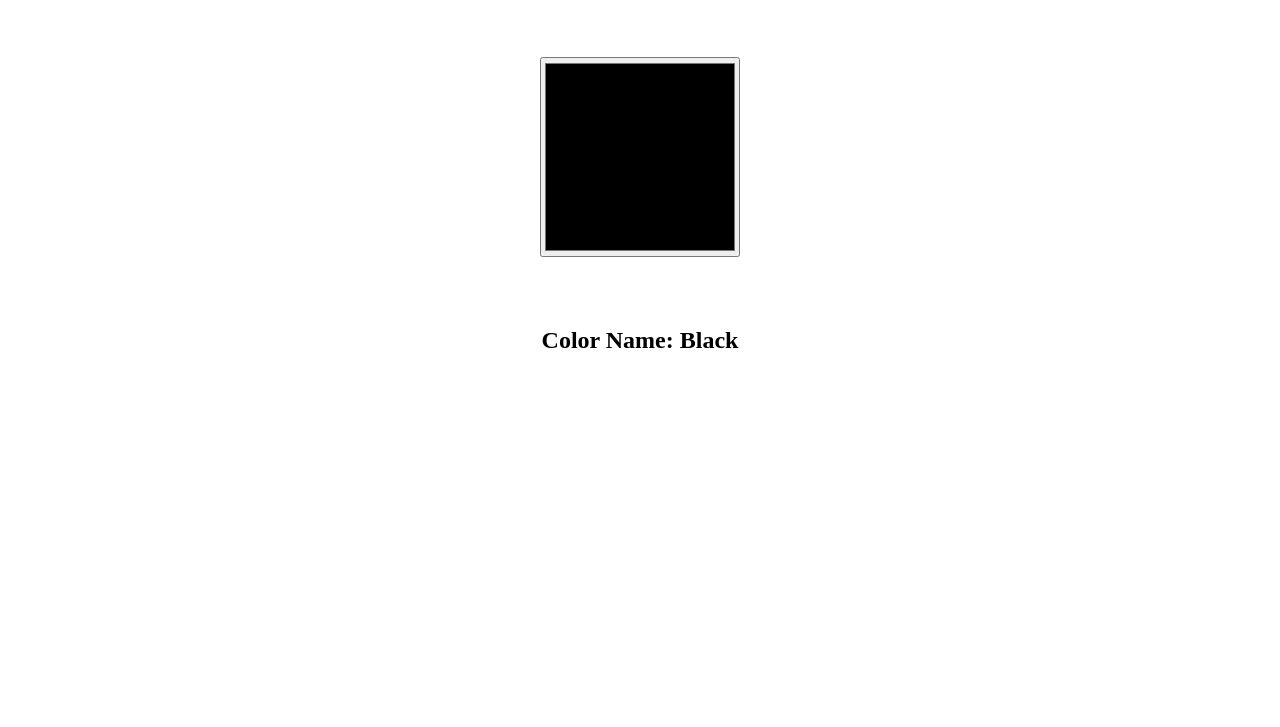
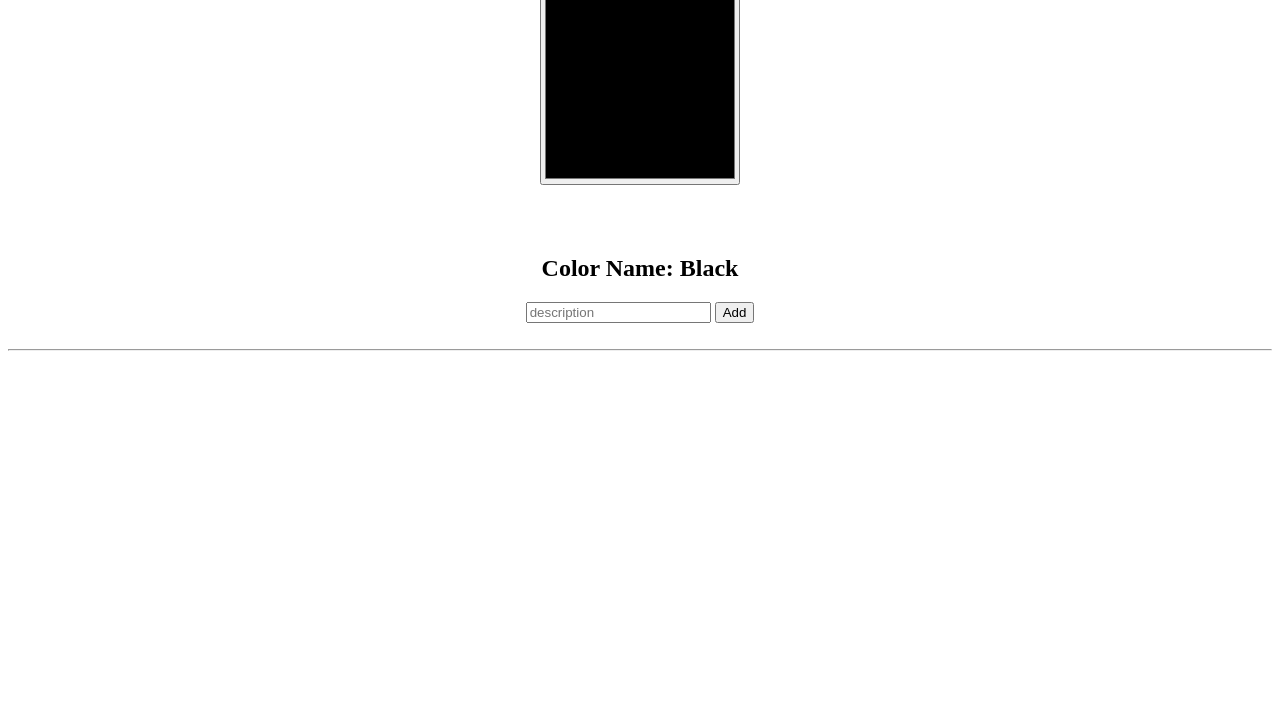
Before and after one commit to husamx99/Colors, a plain HTML site: page index.html in a window 1280 px wide. Shown: the part 73-800 px from the top of the page. Drawn offline with nearby package versions, Linux system fonts and the light colour scheme.

Commit message:
edit index

```diff
--- a/index.html
+++ b/index.html
@@ -5,22 +5,27 @@
     <meta name="viewport" content="width=device-width, initial-scale=1.0">
     <meta http-equiv="X-UA-Compatible" content="ie=edge">
     <link rel="stylesheet" href="style.css">
-    <title>COLOR PAGE</title>
+    <title>COLORS PAGE</title>
 </head>
 <body>
     <div id="header">
 
     </div>
-
     <form>
         <input type="color" id="color">
     </form>
+    <div id="result">
+        <h2>Color Name: <span id="colorName">Black</span></h2>
+    </div>
+    <input type="text" id="addDescription" placeholder="description">
+    <button type="submit" id="add">Add</button>
+    <br><br><hr>
 
-    <div>
-        <h2>Color Name: <span id="colorName">Black</span></h2>
+    <div id="allColors">
+
     </div>
 
     <script src="https://ajax.googleapis.com/ajax/libs/jquery/1.11.3/jquery.min.js"></script>
-    <script src="app-jquery.js"></script>
+    <script src="app.js"></script>
 </body>
 </html>
```
